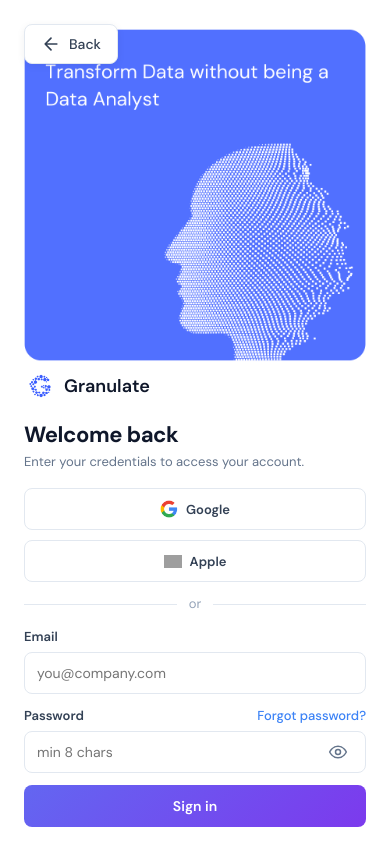
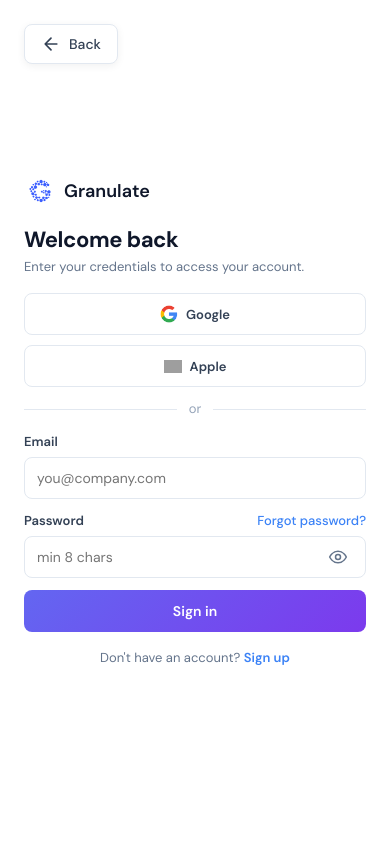
Before and after one commit to wushang549/ProyectoIntegradorUI, a React (Vite) app in the folder my-react-app/: page /login in a window 390 px wide. Built offline with nearby package versions, Linux system fonts and the light colour scheme; grey boxes are pictures that could not be loaded.

Commit message:
removed photo of auth

```diff
--- a/my-react-app/src/pages/auth/AuthLayout.css
+++ b/my-react-app/src/pages/auth/AuthLayout.css
@@ -1,6 +1,6 @@
 .auth-split {
   display: grid;
-  grid-template-columns: 50.0% 50.0%;
+  grid-template-columns: 1fr;
   height: 100vh;
   min-height: 100vh;
   font-family: 'DM Sans', system-ui, -apple-system, sans-serif;
@@ -36,12 +36,13 @@
   color: #0f172a;
 }
 
-/* ===== Form Panel (1/3) - fits viewport, no scroll ===== */
+/* ===== Form Panel - centered in viewport ===== */
 .auth-form-panel {
   background: #ffffff;
   display: flex;
   flex-direction: column;
   justify-content: center;
+  width: 100%;
   padding: clamp(20px, 3vw, 40px);
   min-height: 0;
 }
@@ -67,20 +68,6 @@
 
 .auth-footer-link:hover {
   text-decoration: underline;
-}
-
-/* ===== Image Panel (2/3) - image holder only ===== */
-.auth-image-panel {
-  background: #f1f5f9;
-  overflow: hidden;
-  min-width: 0;
-}
-
-.auth-dashboard-img {
-  width: 100%;
-  height: 100%;
-  object-fit: cover;
-  display: block;
 }
 
 /* ===== Form elements (shared) - compact for no-scroll fit ===== */
@@ -306,17 +293,8 @@
 
 /* ===== Responsive ===== */
 @media (max-width: 900px) {
-  .auth-split {
-    grid-template-columns: 1fr;
-    grid-template-rows: auto 1fr;
-  }
-
   .auth-form-panel {
     padding: 24px;
-  }
-
-  .auth-image-panel {
-    min-height: 240px;
   }
 }
 
--- a/my-react-app/src/pages/auth/AuthLayout.tsx
+++ b/my-react-app/src/pages/auth/AuthLayout.tsx
@@ -1,6 +1,5 @@
 import type { ReactNode } from 'react'
 import { Link } from 'react-router-dom'
-import imageLogin from '../../assets/Image_login.png'
 import './AuthLayout.css'
 
 interface AuthLayoutProps {
@@ -18,13 +17,6 @@
         </svg>
         Back
       </Link>
-      <aside className="auth-image-panel">
-        <img
-          src={imageLogin}
-          alt="Granulate"
-          className="auth-dashboard-img"
-        />
-      </aside>
       <aside className="auth-form-panel">
         <div className="auth-form-inner">
           {children}
```
